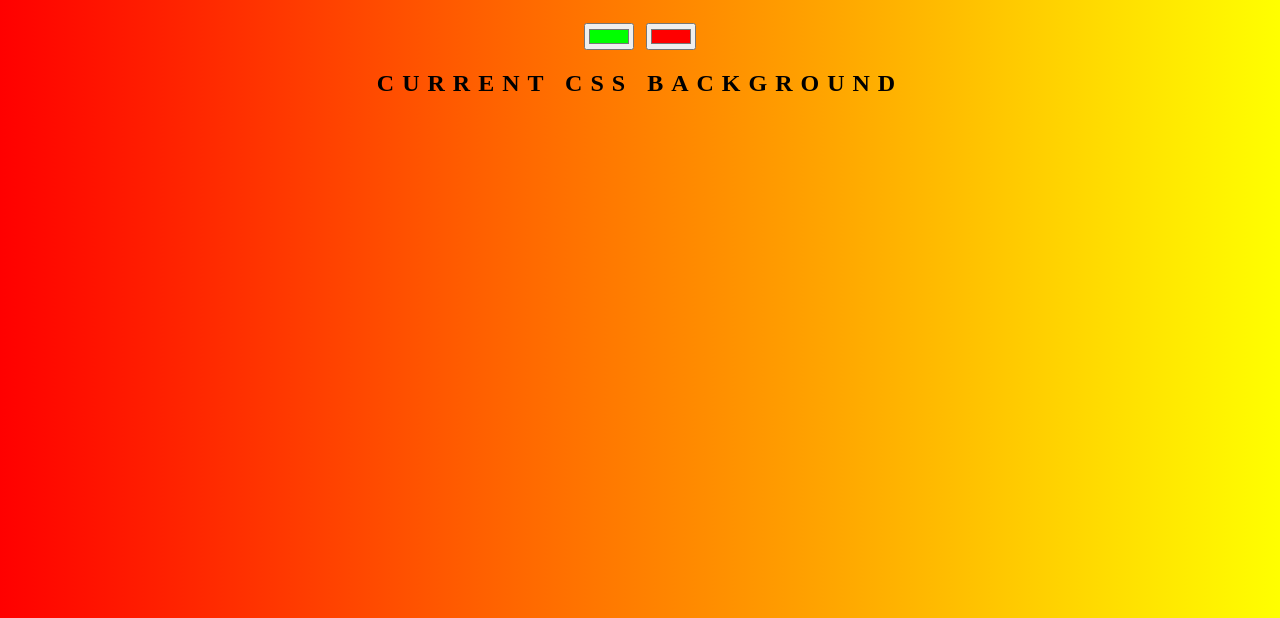
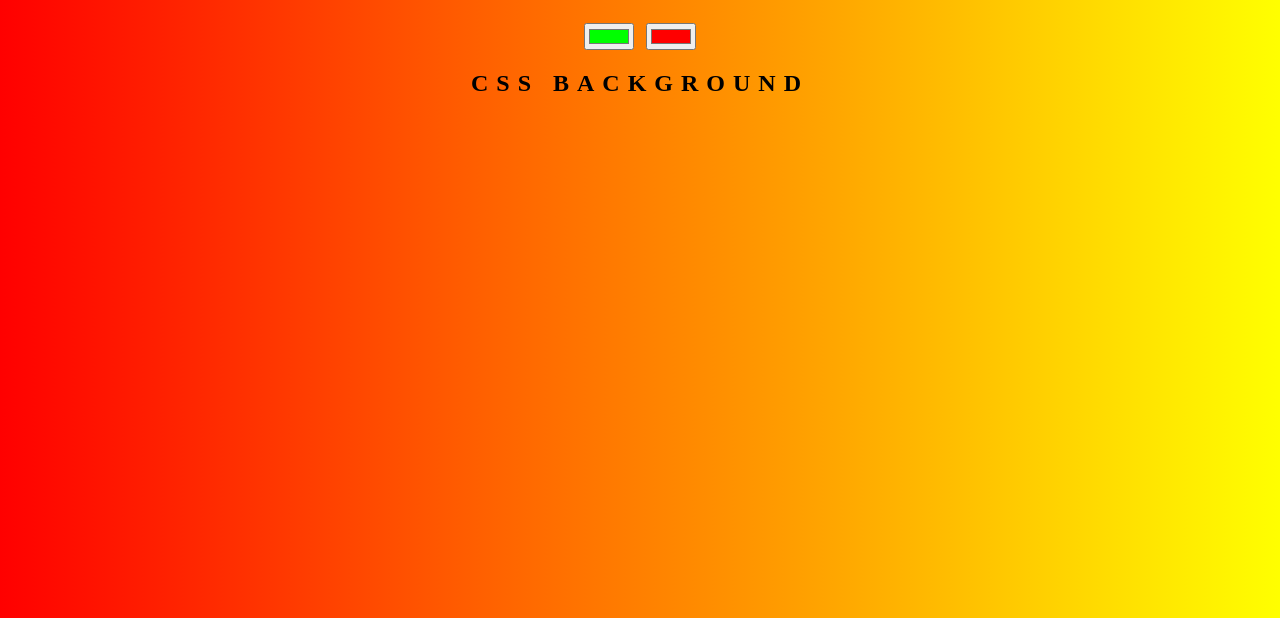
Before and after one commit to shakarinze/background-generator1, a plain HTML site: page index.html in a window 1280 px wide. Shown: the part 182-800 px from the top of the page. Drawn offline with Linux system fonts and the light colour scheme.

Commit message:
changing text

```diff
--- a/index.html
+++ b/index.html
@@ -8,7 +8,7 @@
 	<h1>Background Generator</h1>
 	<input class="color1" type="color" name="color1" value="#00ff00">
 	<input class="color2"type="color" name="color2" value="#ff0000">
-	<h2>current CSS Background</h2>
+	<h2> CSS Background</h2>
 	<h3></h3>
 	<script type="text/javascript" src="script.js"></script>
 
```
Also changed, not shown: 1 other file.
